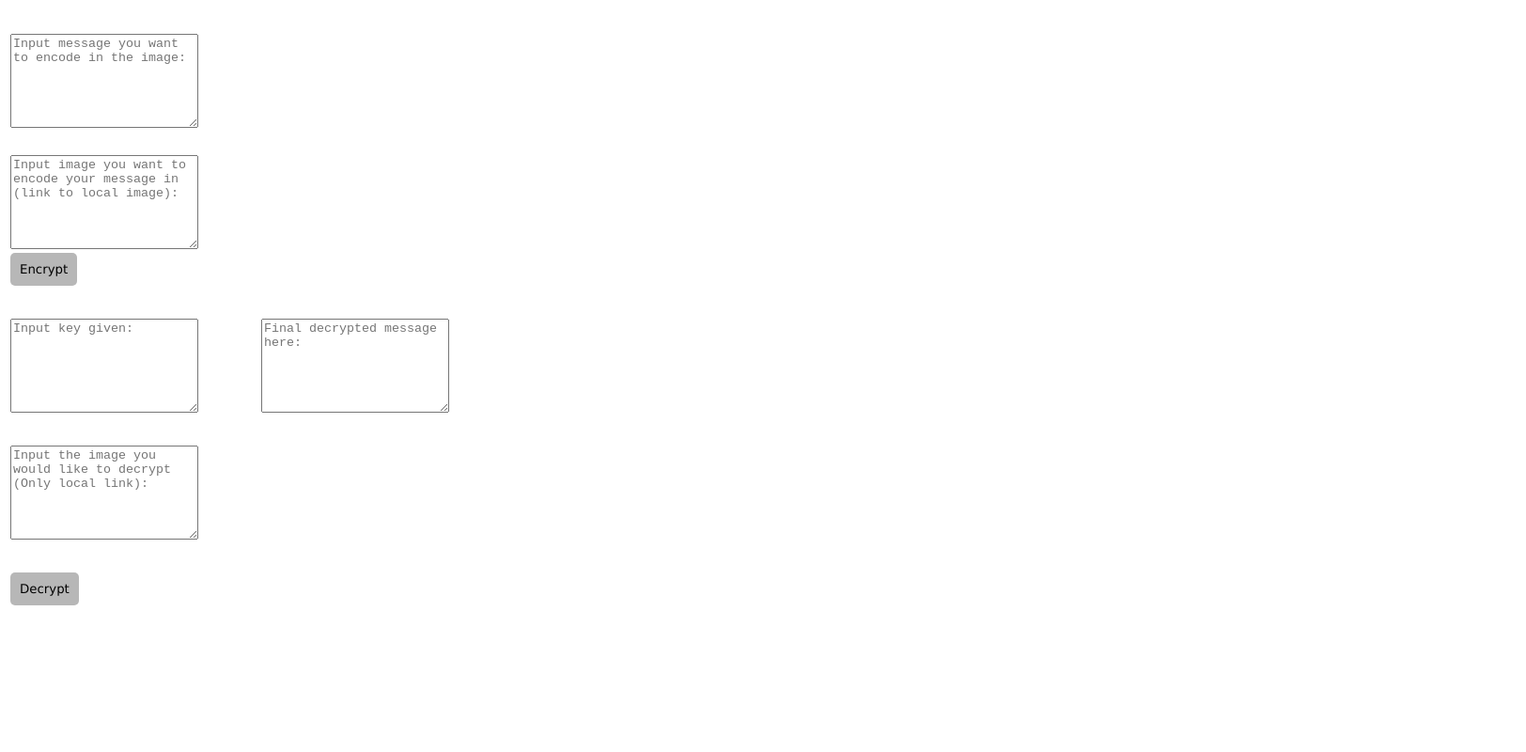
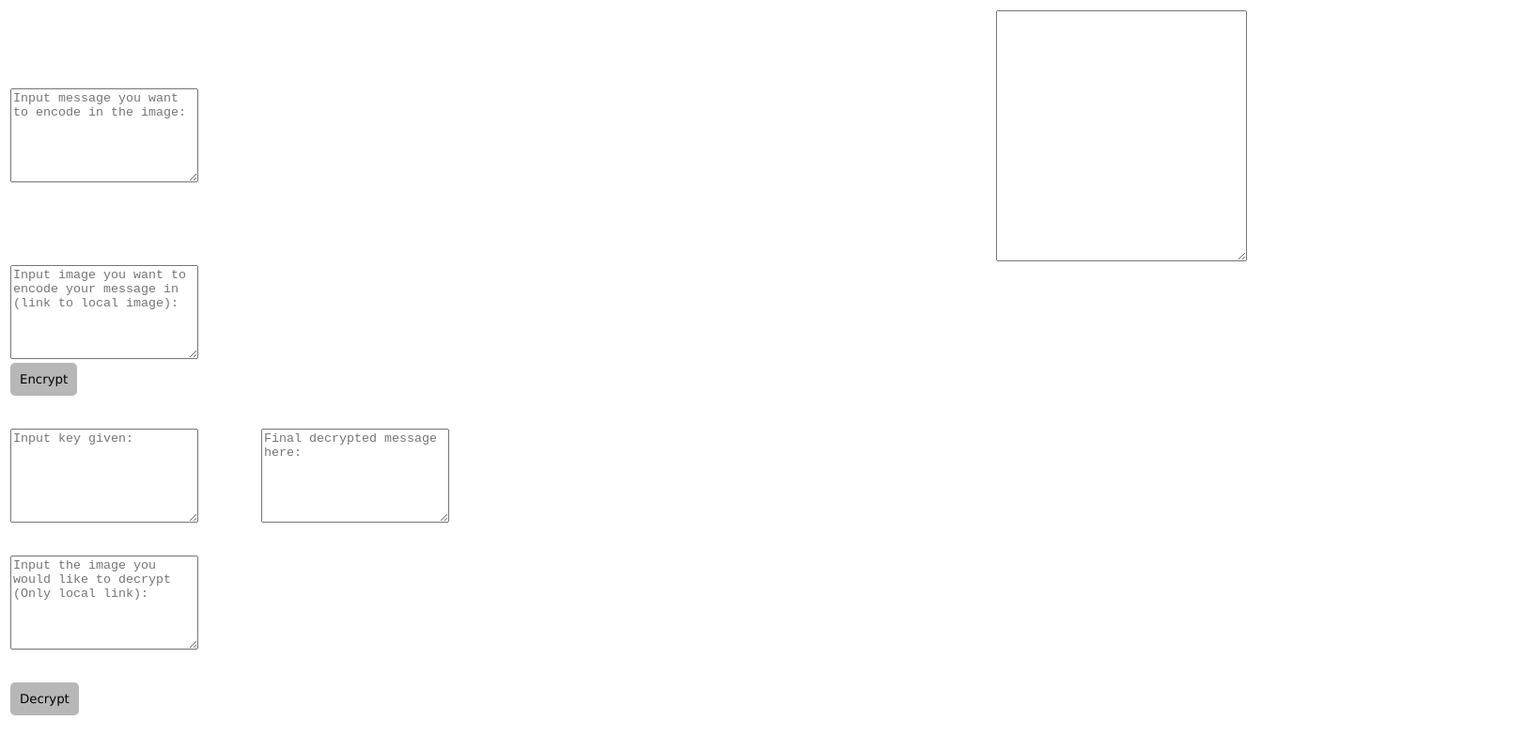
Before and after one commit to THE-COB/SIPEncrypter, a plain HTML site: page main.html in a window 1280 px wide. Shown: the whole page at 94% size, 1624 px wide, since content can reach past the window. Drawn offline with Linux system fonts and the light colour scheme.

Commit message:
css tweaks and backend update

```diff
--- a/main.html
+++ b/main.html
@@ -11,8 +11,8 @@
 	<td id="imageCell">
 		<canvas id="finalImage"></canvas>
 	</td>
-	<td>
-		<h2 id="finalKey"></h2>
+	<td id="firstKeyCell">
+		<textarea id="finalKey"></textarea>
 	</td>
 </tr>
 <tr>
@@ -54,12 +54,16 @@
 <style type="text/css">
 
 	#imageCell{
-		padding-left: 50em;
+		padding-left: 20em;
 	}
 
+	#firstKeyCell{
+		padding-left: 10em;
+	}
 	#finalKey{
-		padding-left: 10em;
 		font-family: Arial;
+		width: 20em;
+		height: 20em;
 	}
 	#submitButton{
 		border-radius: 5px;
```
